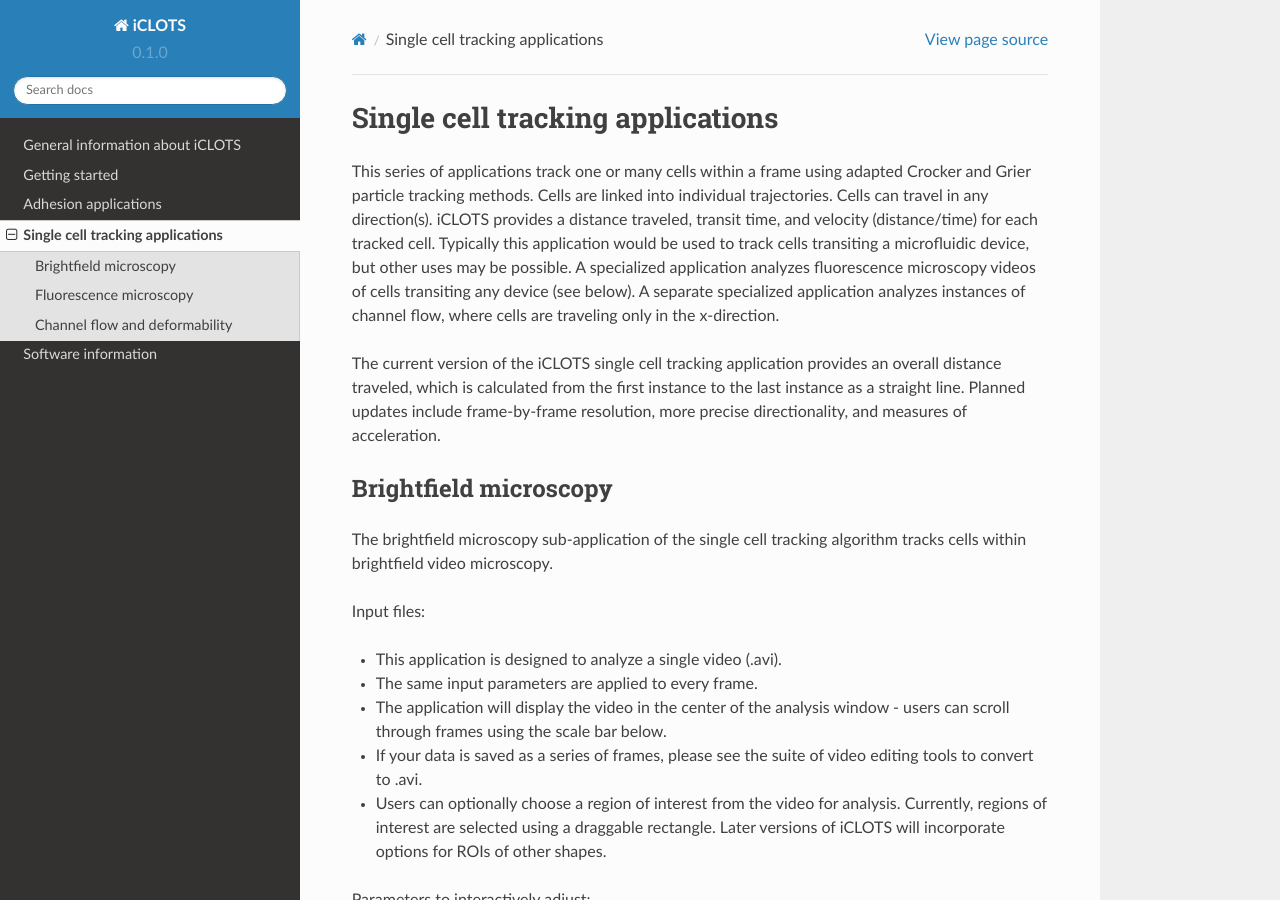
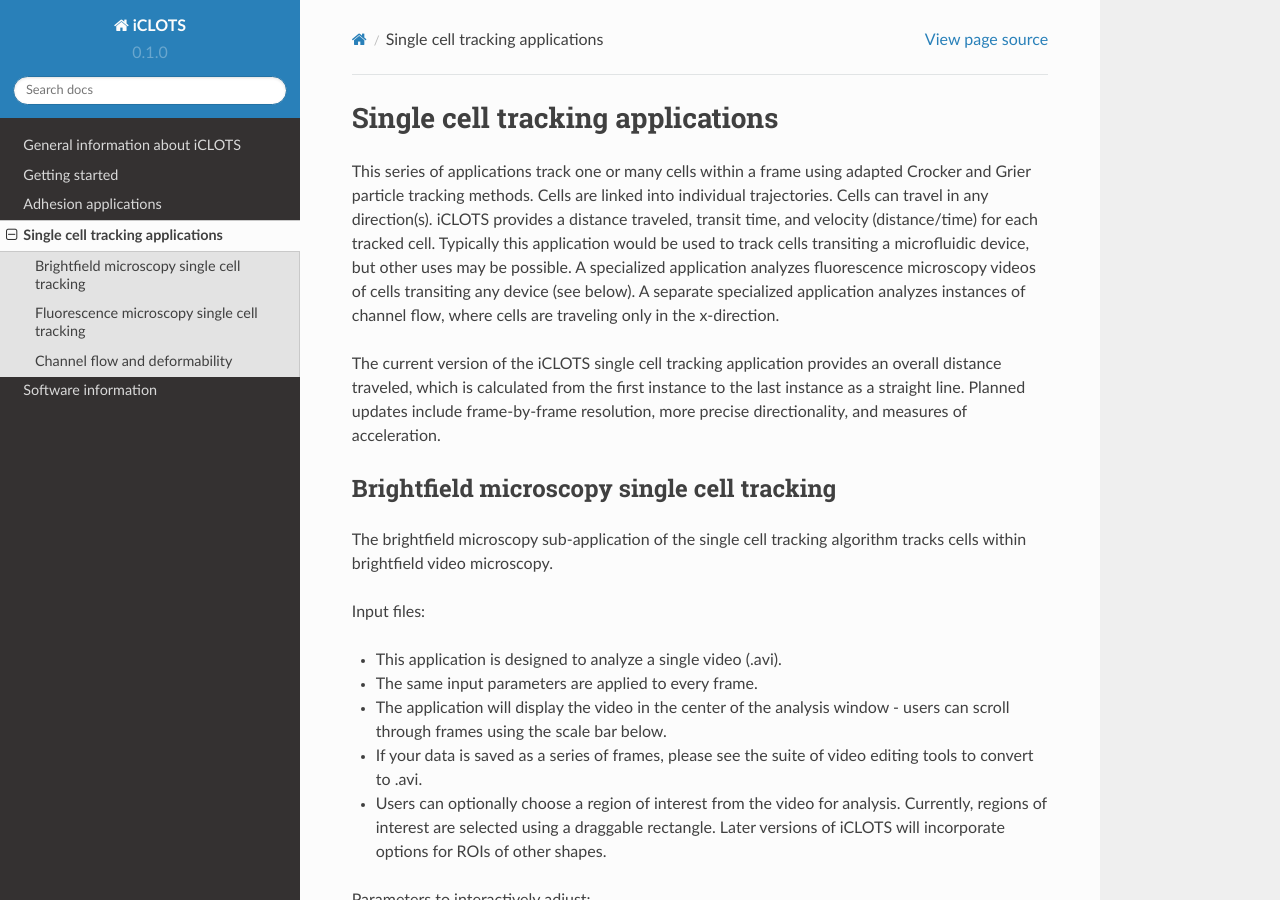
Before and after one commit to iCLOTS/documentation, a Sphinx documentation site: the page built from docs/source/singlecelltracking.rst, in a window 1280 px wide and 900 px high. Built offline with Sphinx 7.4.7 and the Read the Docs theme 2.0.0, drawn with Linux system fonts in a browser that asks for light colours; some of the changed text lies outside the part shown.

Commit message:
Update singlecelltracking.rst

```diff
--- a/docs/source/singlecelltracking.rst
+++ b/docs/source/singlecelltracking.rst
@@ -1,5 +1,5 @@
 Single cell tracking applications
-======================
+====================================
 
 | This series of applications track one or many cells within a frame using adapted Crocker and Grier particle tracking methods. Cells are linked into individual trajectories. Cells can travel in any direction(s). iCLOTS provides a distance traveled, transit time, and velocity (distance/time) for each tracked cell. Typically this application would be used to track cells transiting a microfluidic device, but other uses may be possible. A specialized application analyzes fluorescence microscopy videos of cells transiting any device (see below). A separate specialized application analyzes instances of channel flow, where cells are traveling only in the x-direction.
 
@@ -8,8 +8,8 @@ Single cell tracking applications
 
 .. _brightfield:
 
-Brightfield microscopy
-----------------------------------
+Brightfield microscopy single cell tracking
+------------------------------------------------
 
 | The brightfield microscopy sub-application of the single cell tracking algorithm tracks cells within brightfield video microscopy.
 
@@ -86,8 +86,8 @@ Learn more about the methods forming the basis of our single cell tracking appli
 
 .. fluorescence:
 
-Fluorescence microscopy
-----------------------------------
+Fluorescence microscopy single cell tracking
+-----------------------------------------------
 
 | This application works in the same way as our single cell tracking image processing application for brightfield microscopy videos, but with an added fluorescence cell intensity output metric to describe the summed intensity of individual cells within a fluorescence microscopy video.
 
```
